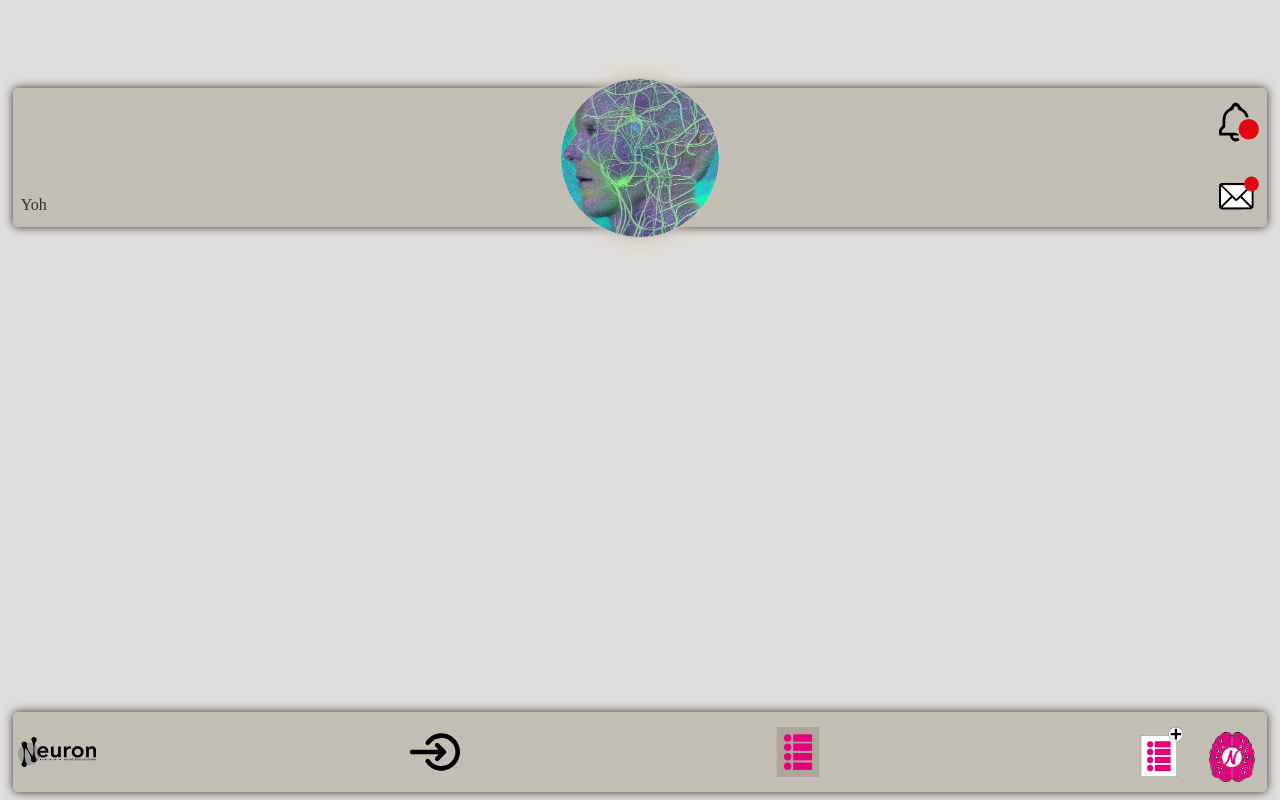
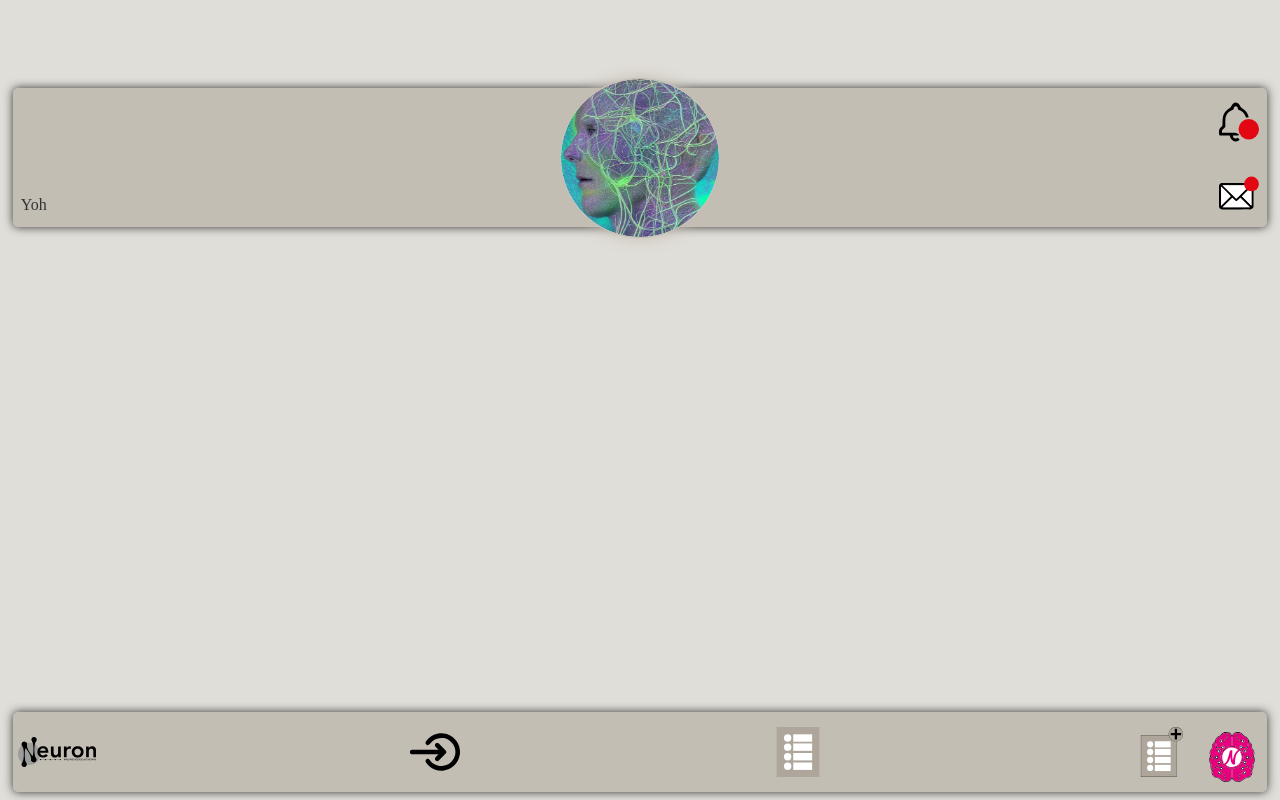
Before and after one commit to WildCodeSchool/2022-09-JS-PARIS-NEURON, a React (Vite) app in the folder frontend/: page / in a window 1280 px wide. Built offline with nearby package versions, Linux system fonts and the light colour scheme.

Commit message:
fix svg components class

```diff
--- a/frontend/src/assets/SvgComponents/CreateTopicIcon.jsx
+++ b/frontend/src/assets/SvgComponents/CreateTopicIcon.jsx
@@ -9,7 +9,7 @@ export const CreateTopicIcon = (props) => (
     width={50}
     {...props}
   >
-    <style>{".st0{fill:#aea59b}.st1{fill:#fff}"}</style>
+    <style>{".st3{fill:#aea59b}.st2{fill:#fff}"}</style>
     <g id="Calque_1">
       <g id="topic-icon-4.psd">
         <defs>
@@ -34,18 +34,18 @@ export const CreateTopicIcon = (props) => (
       </g>
     </g>
     <g id="Calque_2">
-      <path className="st0" d="M0.25 21.29H93.02V129.88H0.25z" />
+      <path className="st3" d="M0.25 21.29H93.02V129.88H0.25z" />
       <path d="M92.77 21.54v108.09H.5V21.54h92.27m.5-.5H0v109.09h93.27V21.04z" />
-      <circle className="st1" cx={24.06} cy={45.1} r={8.07} />
-      <circle className="st1" cx={24.06} cy={65} r={8.07} />
-      <circle className="st1" cx={24.06} cy={85.79} r={8.07} />
-      <circle className="st1" cx={24.06} cy={106.58} r={8.07} />
-      <path className="st1" d="M36.25 37.02H77.45V53.17H36.25z" />
-      <path className="st1" d="M36.25 56.93H77.45V73.08H36.25z" />
-      <path className="st1" d="M36.25 77.72H77.45V93.87H36.25z" />
-      <path className="st1" d="M36.25 98.51H77.45V114.66H36.25z" />
+      <circle className="st2" cx={24.06} cy={45.1} r={8.07} />
+      <circle className="st2" cx={24.06} cy={65} r={8.07} />
+      <circle className="st2" cx={24.06} cy={85.79} r={8.07} />
+      <circle className="st2" cx={24.06} cy={106.58} r={8.07} />
+      <path className="st2" d="M36.25 37.02H77.45V53.17H36.25z" />
+      <path className="st2" d="M36.25 56.93H77.45V73.08H36.25z" />
+      <path className="st2" d="M36.25 77.72H77.45V93.87H36.25z" />
+      <path className="st2" d="M36.25 98.51H77.45V114.66H36.25z" />
       <path
-        className="st0"
+        className="st3"
         d="M91.04 37.08c-10.15 0-18.41-8.26-18.41-18.41S80.89.25 91.04.25s18.41 8.26 18.41 18.41-8.25 18.42-18.41 18.42z"
       />
       <path d="M91.04.5c10.02 0 18.16 8.15 18.16 18.16s-8.15 18.16-18.16 18.16-18.16-8.15-18.16-18.16S81.03.5 91.04.5m0-.5c-10.3 0-18.66 8.36-18.66 18.66s8.36 18.66 18.66 18.66 18.66-8.36 18.66-18.66S101.35 0 91.04 0z" />
--- a/frontend/src/assets/SvgComponents/TopicsIcon.jsx
+++ b/frontend/src/assets/SvgComponents/TopicsIcon.jsx
@@ -9,7 +9,7 @@ export const TopicsIcon = (props) => (
     width={50}
     {...props}
   >
-    <style>{".st1{fill:#fff}"}</style>
+    <style>{".st2{fill:#fff}"}</style>
     <g id="Calque_1">
       <g id="topic-icon-4.psd">
         <defs>
@@ -35,14 +35,14 @@ export const TopicsIcon = (props) => (
     </g>
     <g id="Calque_2">
       <path fill="#aea59b" d="M0 0H93.27V109.09H0z" />
-      <circle className="st1" cx={24.06} cy={24.06} r={8.07} />
-      <circle className="st1" cx={24.06} cy={43.96} r={8.07} />
-      <circle className="st1" cx={24.06} cy={64.75} r={8.07} />
-      <circle className="st1" cx={24.06} cy={85.54} r={8.07} />
-      <path className="st1" d="M36.25 15.98H77.45V32.129999999999995H36.25z" />
-      <path className="st1" d="M36.25 35.89H77.45V52.04H36.25z" />
-      <path className="st1" d="M36.25 56.68H77.45V72.83H36.25z" />
-      <path className="st1" d="M36.25 77.47H77.45V93.62H36.25z" />
+      <circle className="st2" cx={24.06} cy={24.06} r={8.07} />
+      <circle className="st2" cx={24.06} cy={43.96} r={8.07} />
+      <circle className="st2" cx={24.06} cy={64.75} r={8.07} />
+      <circle className="st2" cx={24.06} cy={85.54} r={8.07} />
+      <path className="st2" d="M36.25 15.98H77.45V32.129999999999995H36.25z" />
+      <path className="st2" d="M36.25 35.89H77.45V52.04H36.25z" />
+      <path className="st2" d="M36.25 56.68H77.45V72.83H36.25z" />
+      <path className="st2" d="M36.25 77.47H77.45V93.62H36.25z" />
     </g>
   </svg>
 );
--- a/frontend/src/components/BrainDeployer/BrainDeployer.scss
+++ b/frontend/src/components/BrainDeployer/BrainDeployer.scss
@@ -29,19 +29,19 @@
     & > .first {
       visibility: visible;
       transform: translate(-10px, -85px) rotate(1turn);
-      transition: transform 200ms ease-in-out;
+      transition: transform 300ms ease-in-out;
     }
 
     & > .second {
       visibility: visible;
       transform: translate(-55px, -60px) rotate(1turn);
-      transition: transform 300ms ease-in-out;
+      transition: transform 400ms ease-in-out;
     }
 
     & > .third {
       visibility: visible;
       transform: translate(-80px, -10px) rotate(1turn);
-      transition: transform 400ms ease-in-out;
+      transition: transform 500ms ease-in-out;
     }
   }
 
```
